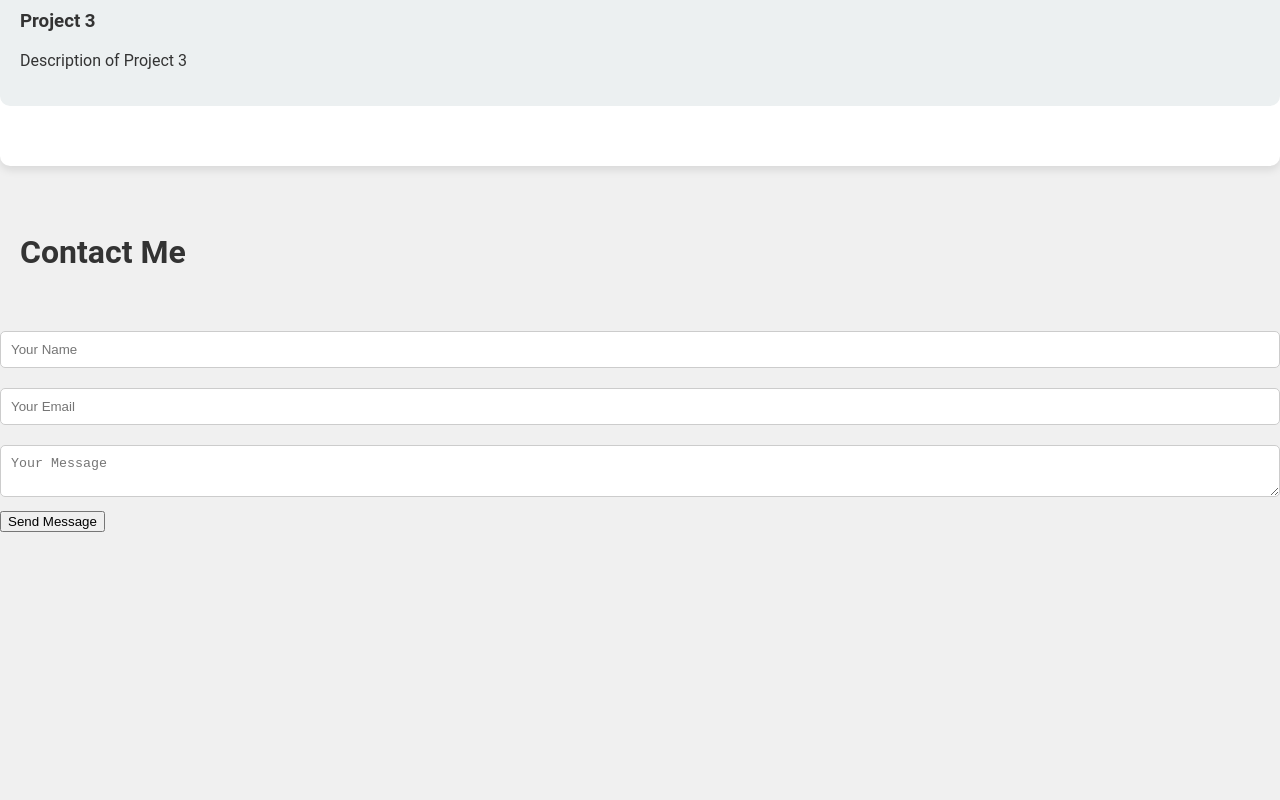
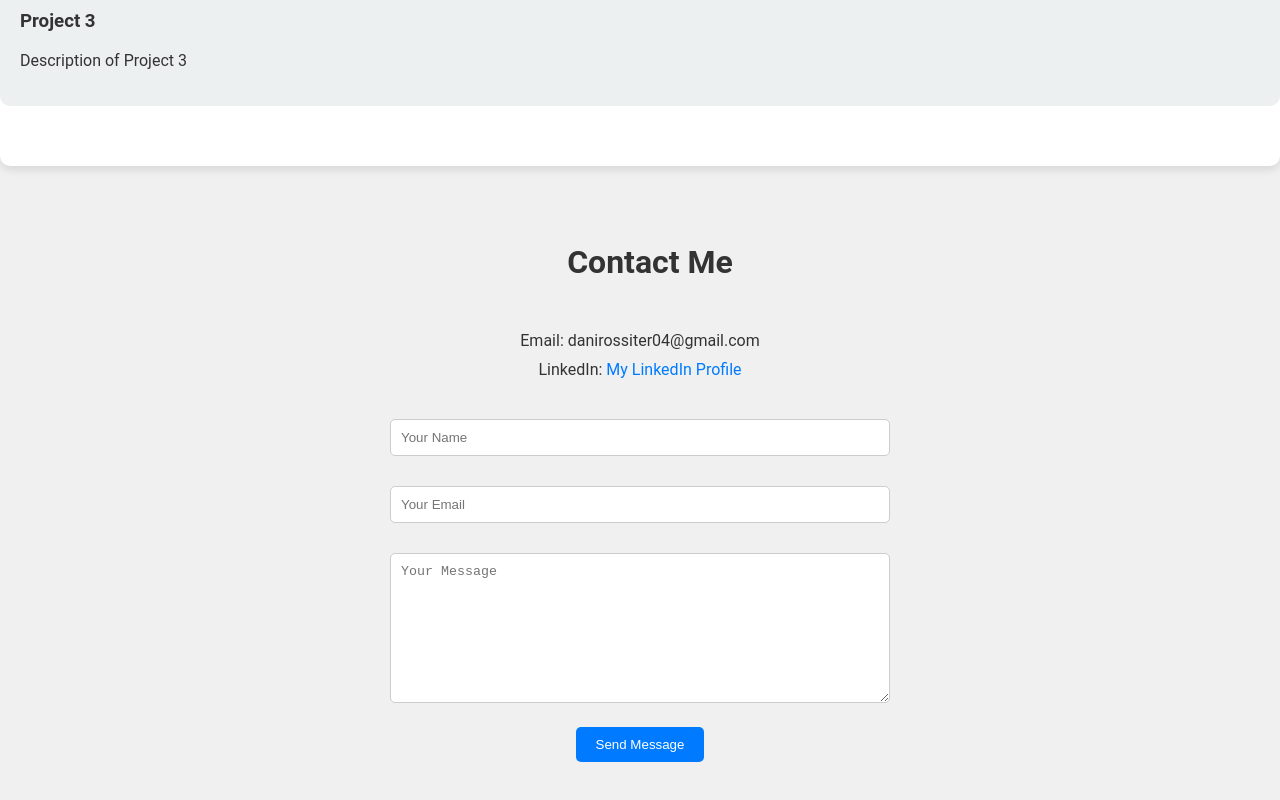
Before and after one commit to DaniRossiter/portfolio, a plain HTML site: page index.html in a window 1280 px wide. Shown: the part 1209-2009 px from the top of the page. Before the commit the page ends 1801 px from the top, so only its background shows below. Drawn offline with Linux system fonts and the light colour scheme.

Commit message:
added contact information and updated the styling

```diff
--- a/index.html
+++ b/index.html
@@ -3,7 +3,7 @@
 <head>
     <meta charset="UTF-8">
     <meta name="viewport" content="width=device-width, initial-scale=1.0">
-    <title>My Portfolio</title>
+    <title>Portfolio</title>
     <link rel="stylesheet" href="styles.css">
 </head>
 <body>
@@ -43,6 +43,10 @@
         </section>
         <section id="contact">
             <h2>Contact Me</h2>
+            <div class="contact-info">
+                <p>Email: danirossiter04@gmail.com</p>
+                <p>LinkedIn: <a href="https://www.linkedin.com/in/dani-rossiter-915b7a284/">My LinkedIn Profile</a></p>
+            </div>
             <form id="contact-form">
                 <input type="text" id="name" placeholder="Your Name" required>
                 <input type="email" id="email" placeholder="Your Email" required>
@@ -50,6 +54,7 @@
                 <button type="submit">Send Message</button>
             </form>
         </section>
+
     </main>
     <script src="script.js"></script>
 </body>
--- a/styles.css
+++ b/styles.css
@@ -201,3 +201,67 @@ input[type="submit"]:hover {
         font-size: 1em; /* Adjust the font size for smaller screens */
     }
 }
+
+/* Contact Page Styles */
+
+#contact {
+    padding: 50px 0;
+    text-align: center;
+}
+
+.contact-info {
+    margin-bottom: 30px;
+}
+
+.personal-photo {
+    width: 150px;
+    height: auto;
+    border-radius: 50%;
+    margin-bottom: 20px;
+}
+
+.contact-info p {
+    margin: 10px 0;
+}
+
+.contact-info a {
+    color: #007bff;
+    text-decoration: none;
+}
+
+.contact-info a:hover {
+    text-decoration: underline;
+}
+
+#contact-form {
+    max-width: 500px;
+    margin: 0 auto;
+}
+
+#contact-form input[type="text"],
+#contact-form input[type="email"],
+#contact-form textarea {
+    width: 100%;
+    padding: 10px;
+    margin-bottom: 20px;
+    border: 1px solid #ccc;
+    border-radius: 5px;
+    box-sizing: border-box;
+}
+
+#contact-form textarea {
+    height: 150px;
+}
+
+#contact-form button {
+    background-color: #007bff;
+    color: #fff;
+    padding: 10px 20px;
+    border: none;
+    border-radius: 5px;
+    cursor: pointer;
+}
+
+#contact-form button:hover {
+    background-color: #0056b3;
+}
```
